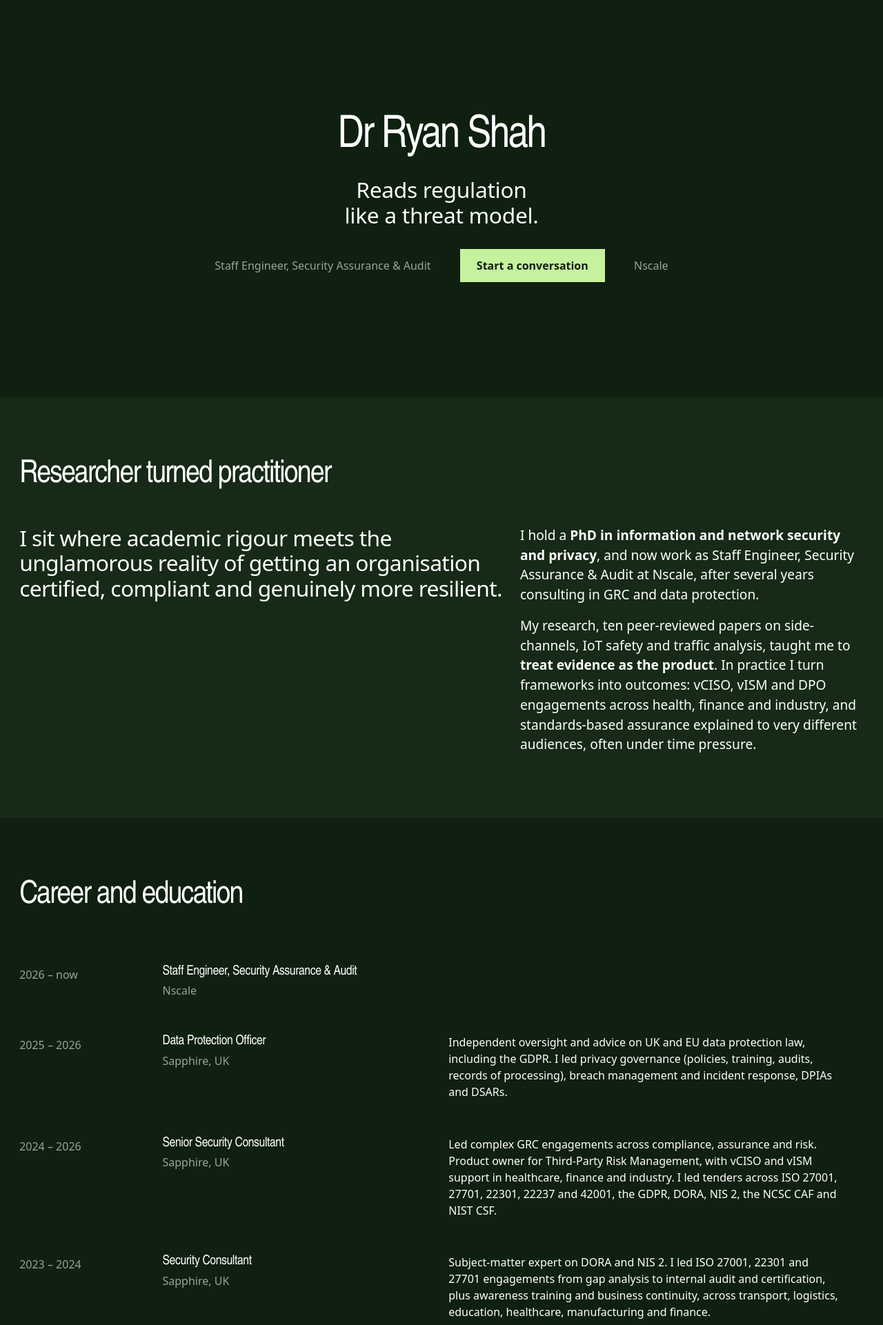
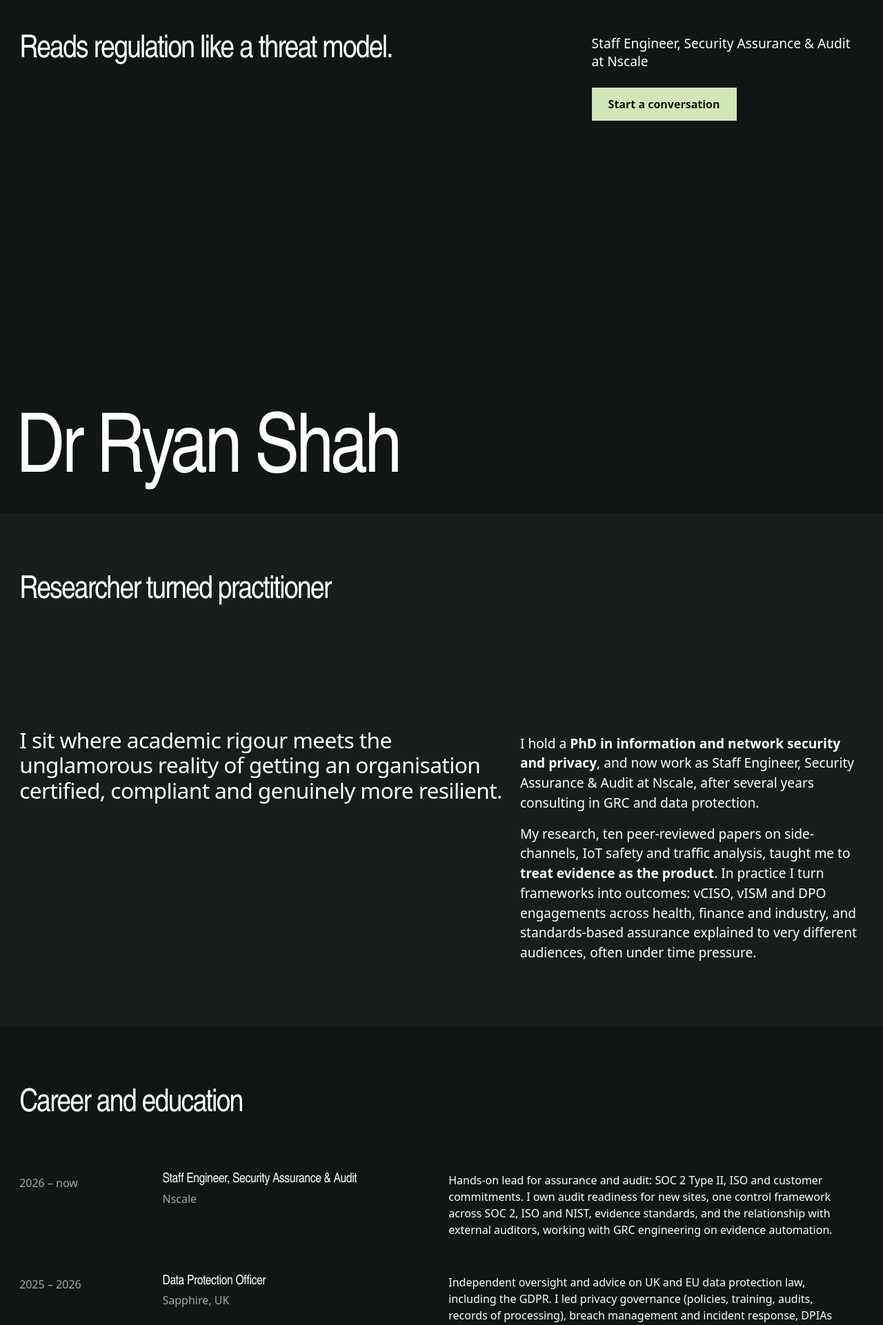
Before and after one commit to ryankshah/ryankshah.github.io, a PHP site: page / in a window 1280 px wide. Shown: the part 56-1977 px from the top of the page at 69% size. Run offline with PHP 8.4, Linux system fonts and the light colour scheme; some web fonts are replaced.

Commit message:
Full-screen hero, aligned About section and softer palette
Adds the Nscale role description and SOC 2, makes the hero fill the screen with the name across the foot, and moves to a charcoal ground with a softer accent.

```diff
--- a/assets/styles.css
+++ b/assets/styles.css
@@ -1,20 +1,20 @@
 /* =========================================================================
    ryankshah.com
    One dark field, with lit things in it. Anybody over Author.
-   Forest ground, white ink, one pale-lime action. Square corners.
+   Charcoal ground, white ink, one soft-lime action. Square corners.
    ========================================================================= */
 
 /* ----- Tokens ------------------------------------------------------------ */
 :root {
-    --bg: #0f1f10;
-    --surface: #162a17;
+    --bg: #111513;
+    --surface: #181d1a;
     --ink: #ffffff;
-    --muted: #9aa39a;
-    --accent: #c6f19d;
-    --accent-ink: #0f1f10;
-    --field: #ffffff;
-    --field-ink: #0f1f10;
-    --field-muted: #46544a;
+    --muted: #a1a9a3;
+    --accent: #d2e6b8;
+    --accent-ink: #111513;
+    --field: #f1f2ee;
+    --field-ink: #111513;
+    --field-muted: #4a524c;
 
     --font-display: 'Anybody', 'Arial Narrow', system-ui, sans-serif;
     --font-text: 'Author', system-ui, -apple-system, 'Segoe UI', sans-serif;
@@ -108,7 +108,7 @@ h1, h2, h3 {
     transition: transform var(--t-press) var(--ease-out), background-color var(--t-hover) ease;
 }
 .btn:active { transform: scale(0.97); }
-@media (hover: hover) and (pointer: fine) { .btn:hover { background: #d8f7b6; } }
+@media (hover: hover) and (pointer: fine) { .btn:hover { background: #e0eecb; } }
 
 /* ----- Navigation: the name centred, links either side, the action at the far right */
 .bar { position: sticky; top: 0; z-index: 100; background: var(--bg); transition: transform 320ms var(--ease-out); }
@@ -132,23 +132,26 @@ h1, h2, h3 {
 .sheet a:not(.btn) { font-family: var(--font-display); font-size: var(--step-sub); letter-spacing: -0.039em; line-height: 1; padding-block: 0.9rem; }
 .sheet .btn { margin-top: 1.5rem; }
 
-/* ----- Hero: the name, set wide, in the dark ------------------------------ */
+/* ----- Hero: the whole first screen, the name set across its foot -------- */
 .hero {
     display: flex;
     flex-direction: column;
-    align-items: center;
-    justify-content: center;
-    text-align: center;
-    min-height: min(calc(100svh - var(--bar)), 36rem);
-    padding: clamp(3rem, 6vw, 5rem) var(--margin);
+    justify-content: space-between;
+    gap: clamp(3rem, 8vw, 6rem);
+    min-height: calc(100svh - var(--bar));
+    padding: clamp(2rem, 4vw, 3.5rem) var(--margin) clamp(1.25rem, 2.5vw, 2rem);
 }
-.hero__name { font-size: var(--step-display); font-stretch: 150%; line-height: 1; margin-bottom: clamp(1rem, 2vw, 1.75rem); }
-.hero__line { font-size: var(--step-sub); line-height: 1.15; letter-spacing: -0.01em; max-width: 26ch; text-wrap: balance; margin-bottom: clamp(1.25rem, 2.4vw, 2rem); }
-.hero__row { display: flex; align-items: center; justify-content: center; gap: clamp(1.5rem, 3.3vw, 3rem); }
-.hero__row span { color: var(--muted); }
+.hero__top { display: grid; grid-template-columns: repeat(12, minmax(0, 1fr)); column-gap: var(--gutter); row-gap: 2rem; align-items: start; }
+.hero__line { grid-column: 1 / span 7; font-size: var(--step-head); line-height: 1; letter-spacing: -0.039em; font-family: var(--font-display); font-weight: 500; text-wrap: balance; max-width: none; }
+.hero__role { grid-column: 9 / span 4; display: grid; justify-items: start; gap: 1.5rem; }
+.hero__role p { font-size: var(--step-lead); line-height: 1.35; }
+.hero__name { font-size: clamp(2.7rem, 9.3vw, 11rem); font-stretch: 150%; line-height: 0.9; letter-spacing: -0.039em; white-space: nowrap; margin-left: -0.04em; }
 
 /* ----- About: the statement, then the plain facts ------------------------- */
-.about { display: grid; grid-template-columns: repeat(12, minmax(0, 1fr)); column-gap: var(--gutter); row-gap: 2rem; align-items: start; }
+.section--about { min-height: calc(100svh - var(--bar)); display: flex; flex-direction: column; justify-content: center; }
+.section--about .wrap { display: flex; flex-direction: column; justify-content: space-between; gap: clamp(3rem, 8vw, 6rem); flex: 1; }
+.section--about .section__head { margin-bottom: 0; }
+.about { display: grid; grid-template-columns: repeat(12, minmax(0, 1fr)); column-gap: var(--gutter); row-gap: 2rem; align-items: first baseline; }
 .about__statement { grid-column: 1 / span 7; font-size: var(--step-sub); line-height: 1.15; letter-spacing: -0.02em; max-width: none; }
 .about__body { grid-column: 8 / span 5; font-size: var(--step-lead); line-height: 1.5; }
 .about__body p + p { margin-top: 1rem; }
@@ -260,17 +263,17 @@ h1, h2, h3 {
 .post-figure figcaption { padding: 1rem 1.6rem 1.25rem; color: var(--muted); font-size: var(--step-body); line-height: 1.45; }
 .comparison-grid { display: grid; grid-template-columns: 1fr 1fr; }
 .comparison-col { padding: 1.5rem 1.6rem; }
-.comparison-col + .comparison-col { background: #1d3720; }
+.comparison-col + .comparison-col { background: #202723; }
 .comparison-col__head { color: var(--accent); font-weight: 600; margin-bottom: 0.8rem; font-size: var(--step-body); }
 .comparison-list { padding: 0; list-style: none; }
 .comparison-list li { font-size: var(--step-body); line-height: 1.5; margin-bottom: 0.55rem; }
 .comparison-list li + li { margin-top: 0; }
 .signal-item { padding: 1.1rem 1.6rem; display: grid; grid-template-columns: 14rem 1fr; gap: 0.3rem 1.5rem; }
-.signal-item + .signal-item { background: #1a3019; }
+.signal-item + .signal-item { background: #1d2420; }
 .signal-item__label { font-weight: 600; font-size: var(--step-body); }
 .signal-item__desc { color: var(--muted); font-size: var(--step-body); line-height: 1.5; }
 .channel { padding: 1.5rem 1.6rem; }
-.channel--emission { background: #1d3720; }
+.channel--emission { background: #202723; }
 .channel__label { color: var(--accent); font-weight: 600; margin-bottom: 0.5rem; font-size: var(--step-body); }
 .channel p { font-size: var(--step-body); line-height: 1.5; }
 .channel p + p { margin-top: 0.6rem; }
@@ -281,10 +284,8 @@ h1, h2, h3 {
 
 /* ----- Motion: light shifting in a room ---------------------------------- */
 @media (prefers-reduced-motion: no-preference) {
-    .hero__name, .hero__line, .hero__row { animation: rise 1100ms var(--ease-expo) both; }
-    .hero__name { animation-delay: 380ms; }
-    .hero__line { animation-delay: 480ms; }
-    .hero__row { animation-delay: 580ms; }
+    .hero__top, .hero__name { animation: rise 1100ms var(--ease-expo) both; }
+    .hero__name { animation-delay: 220ms; }
     .js [data-reveal] { opacity: 0; transform: translateY(22px); transition: opacity 1100ms var(--ease-expo), transform 1100ms var(--ease-expo); transition-delay: calc(var(--i, 0) * 70ms); }
     .js [data-reveal].is-in { opacity: 1; transform: none; }
     .no-wait [data-reveal] { opacity: 1; transform: none; transition: none; }
@@ -318,8 +319,9 @@ h1, h2, h3 {
 /* ----- Phone: its own composition ------------------------------------------ */
 @media (max-width: 640px) {
     :root { --section: 3.5rem; }
-    .hero__row { flex-direction: column; gap: 0.9rem; width: 100%; }
-    .hero__row .btn { width: 100%; }
+    .hero__line, .hero__role { grid-column: 1 / -1; }
+    .hero__name { font-size: 14.2vw; white-space: normal; line-height: 0.92; }
+    .hero__role .btn { width: 100%; }
     .about__statement { font-size: var(--step-lead); font-weight: 600; line-height: 1.4; letter-spacing: 0; }
     .ledger li { display: block; padding-block: 1.25rem; }
     .ledger__desc { margin-top: 0.75rem; }
--- a/index.html
+++ b/index.html
@@ -5,7 +5,7 @@
 <meta name="viewport" content="width=device-width, initial-scale=1">
 <title>Dr. Ryan Shah ~ Security Assurance & Audit</title>
 <meta name="description" content="Dr Ryan K. Shah. Staff Engineer, Security Assurance &amp; Audit at Nscale. Published researcher in side-channel security, and a practitioner across ISO 27001, DORA, NIS 2 and the NCSC CAF.">
-<meta name="theme-color" content="#0f1f10">
+<meta name="theme-color" content="#111513">
 <script>
     document.documentElement.classList.add('js');
     setTimeout(function () { if (!window.__siteReady) document.documentElement.classList.add('no-wait'); }, 3500);
@@ -51,16 +51,17 @@
 <main>
 
 <section class="hero" id="top">
+    <div class="hero__top">
+        <p class="hero__line">Reads regulation like a threat model.</p>
+        <div class="hero__role">
+            <p>Staff Engineer, Security Assurance &amp; Audit at Nscale</p>
+            <a class="btn" href="#contact">Start a conversation</a>
+        </div>
+    </div>
     <h1 class="hero__name">Dr Ryan Shah</h1>
-    <p class="hero__line">Reads regulation like a threat model.</p>
-    <div class="hero__row">
-        <span>Staff Engineer, Security Assurance &amp; Audit</span>
-        <a class="btn" href="#contact">Start a conversation</a>
-        <span>Nscale</span>
-    </div>
 </section>
 
-<section class="section section--surface" id="about" aria-labelledby="about-h">
+<section class="section section--surface section--about" id="about" aria-labelledby="about-h">
     <div class="wrap">
         <div class="section__head" data-reveal>
             <h2 class="head" id="about-h">Researcher turned practitioner</h2>
@@ -84,6 +85,7 @@
             <li data-reveal>
                 <p class="ledger__when">2026 – now</p>
                 <div class="ledger__role"><h3>Staff Engineer, Security Assurance &amp; Audit</h3><p>Nscale</p></div>
+                <p class="ledger__desc">Hands-on lead for assurance and audit: SOC 2 Type II, ISO and customer commitments. I own audit readiness for new sites, one control framework across SOC 2, ISO and NIST, evidence standards, and the relationship with external auditors, working with GRC engineering on evidence automation.</p>
             </li>
             <li data-reveal>
                 <p class="ledger__when">2025 – 2026</p>
@@ -176,7 +178,7 @@
             <div class="caps__col" data-reveal style="--i:1">
                 <div class="cap">
                     <h3>Standards and frameworks</h3>
-                    <ul><li>ISO 27001</li><li>ISO 27701</li><li>ISO 22301</li><li>ISO 22237</li><li>ISO 42001</li><li>NCSC CAF</li><li>NIST CSF</li><li>NIST SP 800-53</li></ul>
+                    <ul><li>SOC 2</li><li>ISO 27001</li><li>ISO 27701</li><li>ISO 22301</li><li>ISO 22237</li><li>ISO 42001</li><li>NCSC CAF</li><li>NIST CSF</li><li>NIST SP 800-53</li></ul>
                 </div>
                 <div class="cap">
                     <h3>Resilience</h3>
--- a/posts/adaptive-by-design-ai-worms-and-offensive-capability.html
+++ b/posts/adaptive-by-design-ai-worms-and-offensive-capability.html
@@ -5,7 +5,7 @@
 <meta name="viewport" content="width=device-width, initial-scale=1">
 <title>Adaptive by design ~ Dr. Ryan Shah</title>
 <meta name="description" content="A research team demonstrated an AI-powered worm that adapts its attack strategy to each target it encounters. The most important finding is not the worm itself.">
-<meta name="theme-color" content="#0f1f10">
+<meta name="theme-color" content="#111513">
 <script>
     document.documentElement.classList.add('js');
     setTimeout(function () { if (!window.__siteReady) document.documentElement.classList.add('no-wait'); }, 3500);
--- a/posts/reading-regulation-like-a-threat-model.html
+++ b/posts/reading-regulation-like-a-threat-model.html
@@ -5,7 +5,7 @@
 <meta name="viewport" content="width=device-width, initial-scale=1">
 <title>Reading regulation like a threat model ~ Dr. Ryan Shah</title>
 <meta name="description" content="Auditors read a regulation for clauses to evidence. Researchers read a system for the assumptions that break it.">
-<meta name="theme-color" content="#0f1f10">
+<meta name="theme-color" content="#111513">
 <script>
     document.documentElement.classList.add('js');
     setTimeout(function () { if (!window.__siteReady) document.documentElement.classList.add('no-wait'); }, 3500);
--- a/posts/supply-chain-due-diligence-without-the-theatre.html
+++ b/posts/supply-chain-due-diligence-without-the-theatre.html
@@ -5,7 +5,7 @@
 <meta name="viewport" content="width=device-width, initial-scale=1">
 <title>Supply chain due diligence without the theatre ~ Dr. Ryan Shah</title>
 <meta name="description" content="Traditional third-party risk management was designed for a slower era. Why the operating assumptions behind vendor assurance have collapsed, and where the discipline is going.">
-<meta name="theme-color" content="#0f1f10">
+<meta name="theme-color" content="#111513">
 <script>
     document.documentElement.classList.add('js');
     setTimeout(function () { if (!window.__siteReady) document.documentElement.classList.add('no-wait'); }, 3500);
--- a/posts/understanding-the-criticality-of-securing-our-robots.html
+++ b/posts/understanding-the-criticality-of-securing-our-robots.html
@@ -5,7 +5,7 @@
 <meta name="viewport" content="width=device-width, initial-scale=1">
 <title>Understanding the criticality of securing our robots ~ Dr. Ryan Shah</title>
 <meta name="description" content="From Ancient Greek automata to connected surgical robots - why the safety of modern robotic systems has become a critical cybersecurity challenge, and where we need to start.">
-<meta name="theme-color" content="#0f1f10">
+<meta name="theme-color" content="#111513">
 <script>
     document.documentElement.classList.add('js');
     setTimeout(function () { if (!window.__siteReady) document.documentElement.classList.add('no-wait'); }, 3500);
--- a/posts/what-side-channels-taught-me-about-assurance.html
+++ b/posts/what-side-channels-taught-me-about-assurance.html
@@ -5,7 +5,7 @@
 <meta name="viewport" content="width=device-width, initial-scale=1">
 <title>What side-channels taught me about assurance ~ Dr. Ryan Shah</title>
 <meta name="description" content="Systems leak in ways their designers never intended. So do compliance programmes. A look at the gap between what a control claims and what it actually emits.">
-<meta name="theme-color" content="#0f1f10">
+<meta name="theme-color" content="#111513">
 <script>
     document.documentElement.classList.add('js');
     setTimeout(function () { if (!window.__siteReady) document.documentElement.classList.add('no-wait'); }, 3500);
--- a/writing.html
+++ b/writing.html
@@ -5,7 +5,7 @@
 <meta name="viewport" content="width=device-width, initial-scale=1">
 <title>Field Notes ~ Dr. Ryan Shah</title>
 <meta name="description" content="Field Notes: writing on GRC, data protection, regulation and security research by Dr Ryan K. Shah.">
-<meta name="theme-color" content="#0f1f10">
+<meta name="theme-color" content="#111513">
 <script>
     document.documentElement.classList.add('js');
     setTimeout(function () { if (!window.__siteReady) document.documentElement.classList.add('no-wait'); }, 3500);
```
